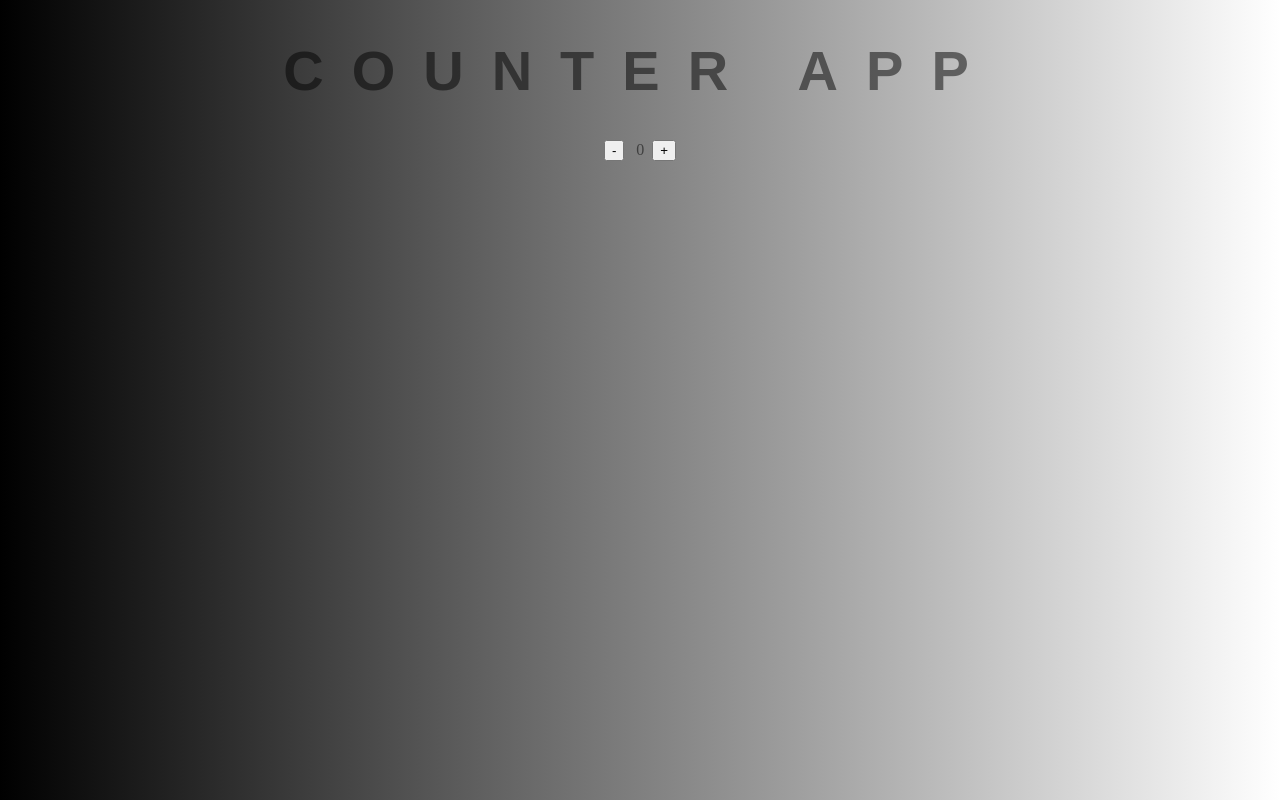
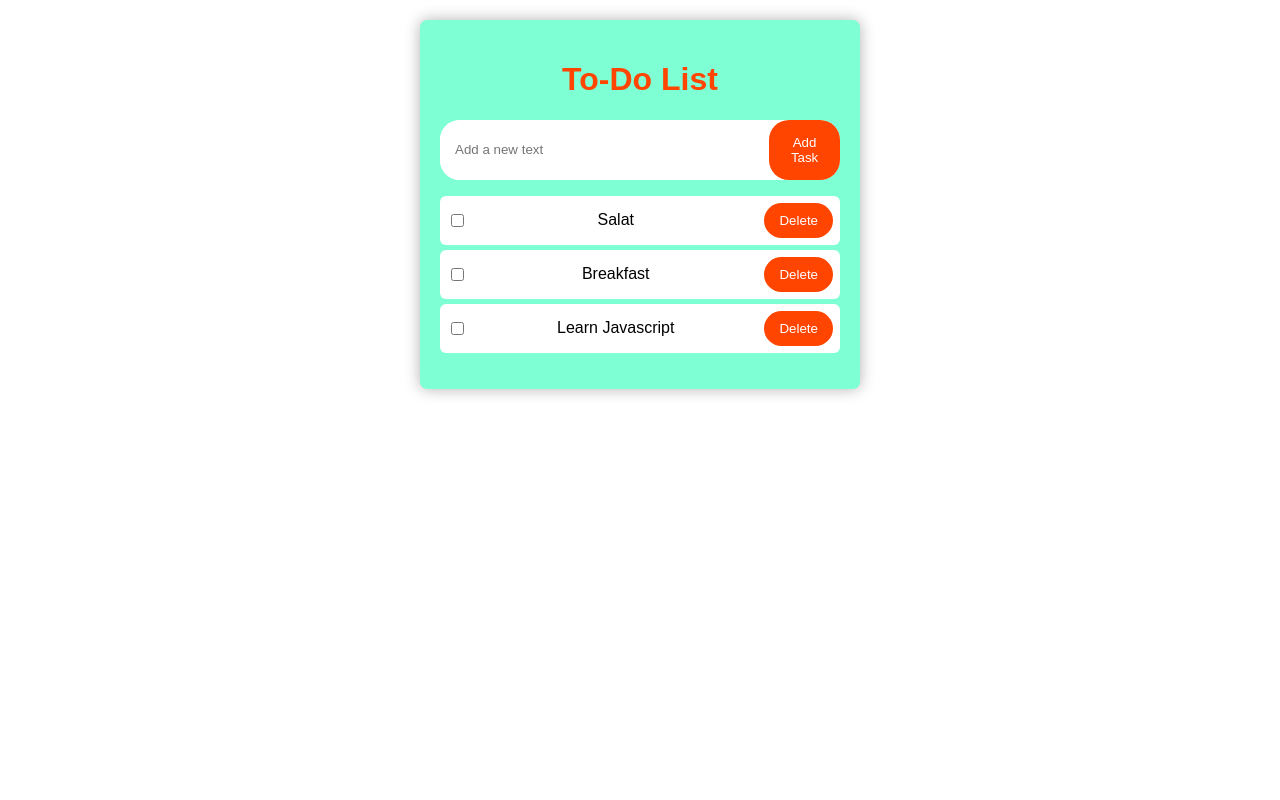
Before and after one commit to FarKay/FarkayJavascript, a plain HTML site: page index.html in a window 1280 px wide. Drawn offline with Linux system fonts and the light colour scheme.

Commit message:
to-do-list

```diff
--- a/index.html
+++ b/index.html
@@ -1,17 +1,24 @@
 <!DOCTYPE html>
-<html>
+<html lang="en">
 <head>
-    <meta charset="UTF-8" />
-    <title>Counter</title>
-    <link rel="stylesheet" type="text/css" href="style.css">
+    <meta charset="UTF-8">
+    <meta name="viewport" content="width=device-width, initial-scale=1.0">
+    <title>To-Do List</title>
+    <link rel="stylesheet" href="style.css">
 </head>
 <body>
-    <h1>Counter App</h1>
-    <div class="counter_conatiner">
-        <button id="subtract">-</button>
-        <span id="output">0</span
-        ><button id="add">+</button>
-      </div>
-    <script src="script.js" type="text/javascript"></script>
+    <main>
+        <div class="todo-container">
+            <h1>To-Do List</h1>
+            <div class="input-container">
+                <input type="text" id="todo-input" class="todo-input" placeholder="Add a new text" />
+                <button id="add-task-btn">Add Task</button>
+            </div>
+            <ul id="todo-list" class="todo-list">
+
+            </ul>
+        </div>
+    </main>
+    <script src="app.js"></script>
 </body>
 </html>
--- a/style.css
+++ b/style.css
@@ -1,27 +1,157 @@
+:root {
+    --main-orange: #ff4500;
+}
+
 body {
-	font: 'Raleway', sans-serif;
-    color: rgba(0,0,0,.5);
-    text-align: center;
-    text-transform: uppercase;
-    letter-spacing: .5em;
-    top: 15%;
-	background: linear-gradient(to right, #000000, #ffffff); /* Standard syntax */
+    font-family: Arial, Helvetica, sans-serif;
+    margin: 0;
+    padding: 20px;
 }
 
 h1 {
-    font: 600 3.5em 'Raleway', sans-serif;
-    color: rgba(0,0,0,.5);
     text-align: center;
-    text-transform: uppercase;
-    letter-spacing: .5em;
-    width: 100%;
+    color: #ff4500;
 }
 
-h3 {
-	font: 900 1em 'Raleway', sans-serif;
-    color: rgba(0,0,0,.5);
+.todo-container {
+    max-width: 400px;
+    margin: 0 auto;
+    background-color: aquamarine;
+    padding: 20px;
+    box-shadow: 0 0 15px rgba(0, 0, 0, 0.3);
+    border-radius: 7px;
+}
+
+.input-container {
+    display: flex;
+    justify-content: space-between;
+    background-color: #ffffff;
+    border-radius: 20px;
+}
+
+.todo-input {
+    border: none;
+    padding: 15px;
+    width: 100%;
+    border-radius: 20px;
+}
+
+.todo-input:focus {
+    outline: none;
+}
+
+#add-task-btn {
+    border: none;
+    border-radius: 20px;
+    background-color: var(--main-orange);
+    color: #ffffff;
+    padding: 15px;
+}
+
+.todo-list {
+    padding: 0;
+    list-style-type: none;
+}
+
+.todo-item {
+    display: flex;
+    justify-content: space-between;
+    align-items: center;
+    padding: 7px;
+    background-color: #ffffff;
+    border-radius: 6px;
+    margin-bottom: 5px;
+}
+
+.delete-btn {
+    padding: 10px 15px;
+    border-radius: 20px;
+    background-color: var(--main-orange);
+    color: #ffffff;
+    border: none;
+}
+
+.todo-item.completed {
+    text-decoration: line-through 2px var(--main-orange);
+    opacity: 0.7;
+}
+
+/*:root {
+    --main-orange: #eb3b0f;
+    --main-white: #ffffff;
+}
+
+body {
+    margin: 0;
+    font-family: Arial, Helvetica, sans-serif;
+    padding: 20px;
+}
+
+.todo-container {
+    max-width: 400px;
+    padding: 20px;
+    margin: 0 auto;
+    background-color: #b0fcfc;
+    border-radius: 7px;
+    box-shadow: 0 0 10px #000000;
+}
+
+h1 {
     text-align: center;
-    text-transform: none;
-    letter-spacing: 0.01em;
+    color: var(--main-orange);
+}
 
+.input-container {
+    display: flex;
+    justify-content: space-between;
+    align-items: center;
+    background-color: var(--main-white);
+    border-radius: 20px;
 }
+
+.todo-input {
+    border: none;
+    padding: 10px;
+    width: 100%;
+    border-radius: 20px;
+}
+
+.todo-input:focus {
+    outline: none;
+}
+
+#add-task-btn {
+    border: none;
+    padding: 10px;
+    border-radius: 20px;
+    background-color: var(--main-orange);
+    color: var(--main-white);
+}
+
+.todo-list {
+    padding: 0;
+    list-style-type: none;
+}
+
+.todo-item {
+    display: flex;
+    justify-content: space-between;
+    align-items: center;
+    background-color: var(--main-white);
+    padding: 5px;
+    margin-bottom: 10px;
+    border-radius: 20px;
+}
+
+.delete-btn {
+    padding: 10px;
+    border: none;
+    border-radius: 20px;
+    background-color: var(--main-orange);
+    color: var(--main-white);
+}
+
+.todo-item.completed {
+    text-decoration: line-through 2px var(--main-orange);
+    opacity: 0.7;
+}*/
```
